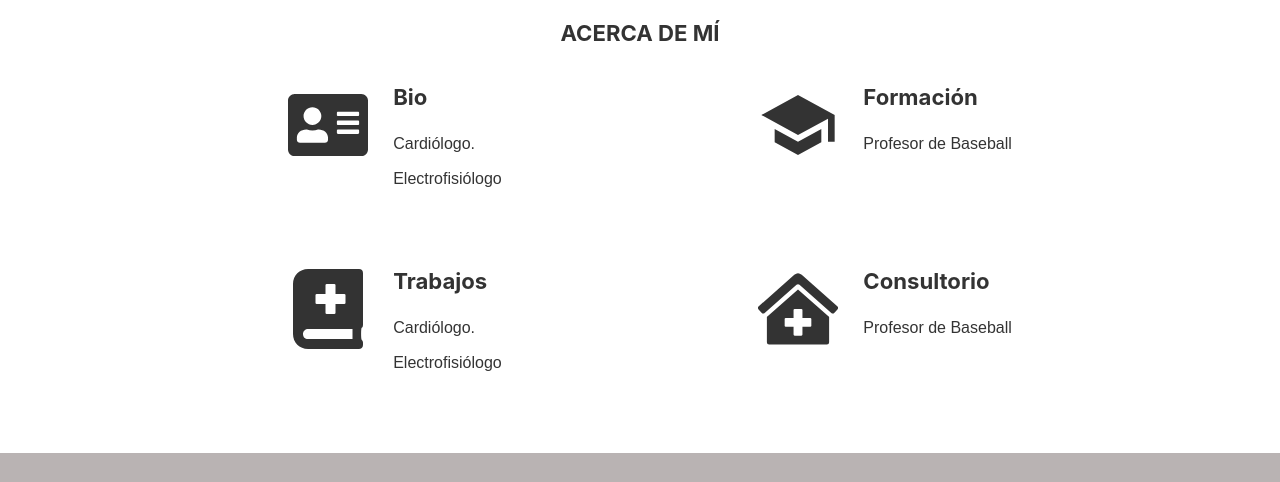
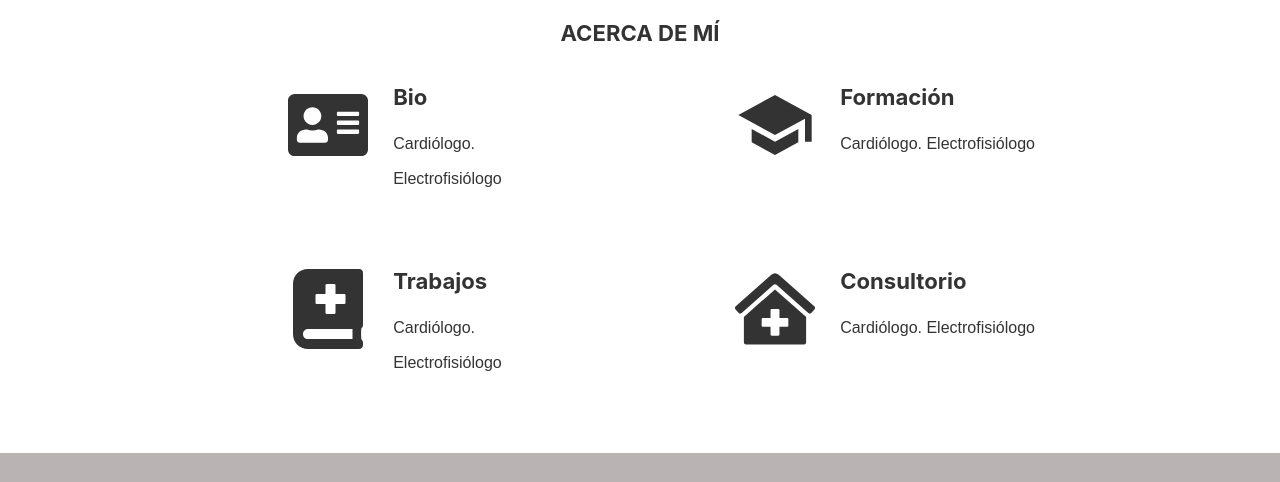
Before and after one commit to elraffa/colque, a Gatsby site: page / in a window 1280 px wide. Shown: the part 542-1024 px from the top of the page. Built offline with nearby package versions, Linux system fonts and the light colour scheme; Gatsby itself is replaced by a stand-in of ours; grey boxes are pictures that could not be loaded; a web font is replaced by a local one.

Commit message:
map size

```diff
--- a/src/components/AboutItems.js
+++ b/src/components/AboutItems.js
@@ -30,7 +30,7 @@ const AboutItems = props => {
       <AboutItem
         aboutItemIcon={<MdSchool />}
         aboutItemTitle={"Formación"}
-        aboutItemText={"Profesor de Baseball"}
+        aboutItemText={"Cardiólogo. Electrofisiólogo"}
       />
       <AboutItem
         aboutItemIcon={<FaBookMedical />}
@@ -44,7 +44,7 @@ const AboutItems = props => {
       <AboutItem
         aboutItemIcon={<FaClinicMedical />}
         aboutItemTitle={"Consultorio"}
-        aboutItemText={"Profesor de Baseball"}
+        aboutItemText={"Cardiólogo. Electrofisiólogo"}
       />
     </div>
   )
```
